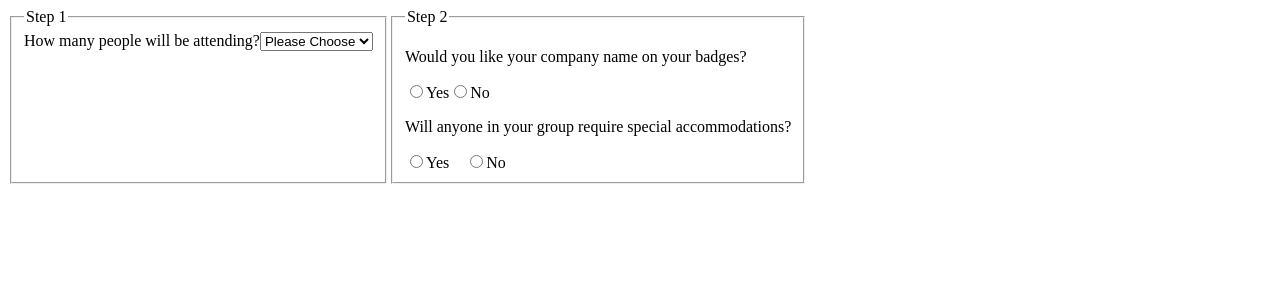
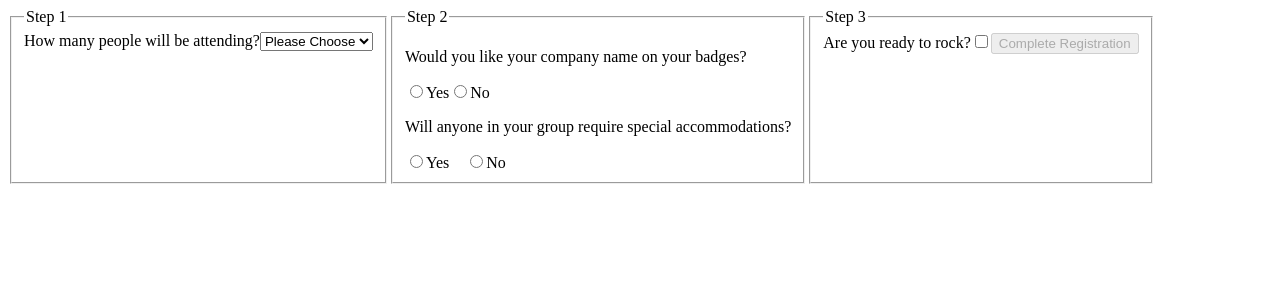
Before and after one commit to LucaBonini/seminar-registration, a React (Create React App) app: page / in a window 1280 px wide. Shown: the top 300 px of the page. Built offline with nearby package versions, Linux system fonts and the light colour scheme.

Commit message:
add step3

```diff
--- a/src/App.tsx
+++ b/src/App.tsx
@@ -1,6 +1,7 @@
 import React, { useEffect, useState } from 'react'
 import { Step1 } from './components/Step1'
 import { Step2 } from './components/Step2'
+import { Step3 } from './components/Step3'
 
 interface StateSteps{
   step1: boolean,
@@ -43,9 +44,12 @@ export default function App(): JSX.Element {
   }
 
   return (
-    <div className="steps-container">
-      <Step1 setMyState={setStepState} setNextStep={setNextStep} available={stepsAvailable.step1}></Step1>
-      <Step2 setMyState={setStepState} setNextStep={setNextStep} available={stepsAvailable.step2}></Step2>
-    </div>
+    <form action="">
+      <div className="steps-container">
+        <Step1 setMyState={setStepState} setNextStep={setNextStep} available={stepsAvailable.step1}></Step1>
+        <Step2 setMyState={setStepState} setNextStep={setNextStep} available={stepsAvailable.step2}></Step2>
+        <Step3 setMyState={setStepState} available={stepsAvailable.step3}></Step3>
+      </div>
+    </form>
   )
 }
--- a/src/components/Step1.tsx
+++ b/src/components/Step1.tsx
@@ -1,11 +1,11 @@
 import React, { useState, useEffect } from 'react';
-import { StepProps } from '../interfaces'
+import { NotLastStep } from '../interfaces'
 
 interface Names {
   [key: string]: string
 }
 
-export function Step1({ setMyState, setNextStep }: StepProps): JSX.Element {
+export function Step1({ setMyState, setNextStep, available }: NotLastStep): JSX.Element {
   let [peopleCount, setPeopleCount] = useState<number>(0)
   let [names, setNames] = useState<Names>({})
   let [isComplete, setIsComplete] = useState<boolean>(false)
--- a/src/components/Step2.tsx
+++ b/src/components/Step2.tsx
@@ -1,7 +1,7 @@
 import React, { useState, useEffect } from 'react';
-import { StepProps } from '../interfaces'
+import { NotLastStep } from '../interfaces'
 
-export function Step2({setMyState, setNextStep}: StepProps): JSX.Element {
+export function Step2({setMyState, setNextStep, available}: NotLastStep): JSX.Element {
 
   let [companyBadge, setCompanyBadge] = useState<boolean | null>(null)
   let [companyName, setCompanyName] = useState<string>('')
--- /dev/null
+++ b/src/components/Step3.tsx
@@ -0,0 +1,26 @@
+import React, { useState, useEffect } from 'react';
+import { StepProps } from '../interfaces'
+
+export function Step3({ setMyState, available }: StepProps): JSX.Element {
+
+  let [letSRock, setLetSRock] = useState<boolean | null>(null)
+
+  useEffect(() => {
+    if (letSRock) {
+      setMyState('step3', true)
+    } else {
+      setMyState('step3', false)
+    }
+  }, [letSRock])
+
+  return (
+    <fieldset>
+      <legend>Step 3</legend>
+      <label htmlFor="rock">
+          Are you ready to rock?
+      </label>
+      <input type="checkbox" id="rock" onChange={(e) => setLetSRock(e.target.checked)}/>
+      <input type="submit" id="submit_button" disabled={!(!!letSRock)} value="Complete Registration"/>
+    </fieldset>
+  )
+}
```
Also changed, not shown: src/interfaces/index.ts (+6 -1 lines).
